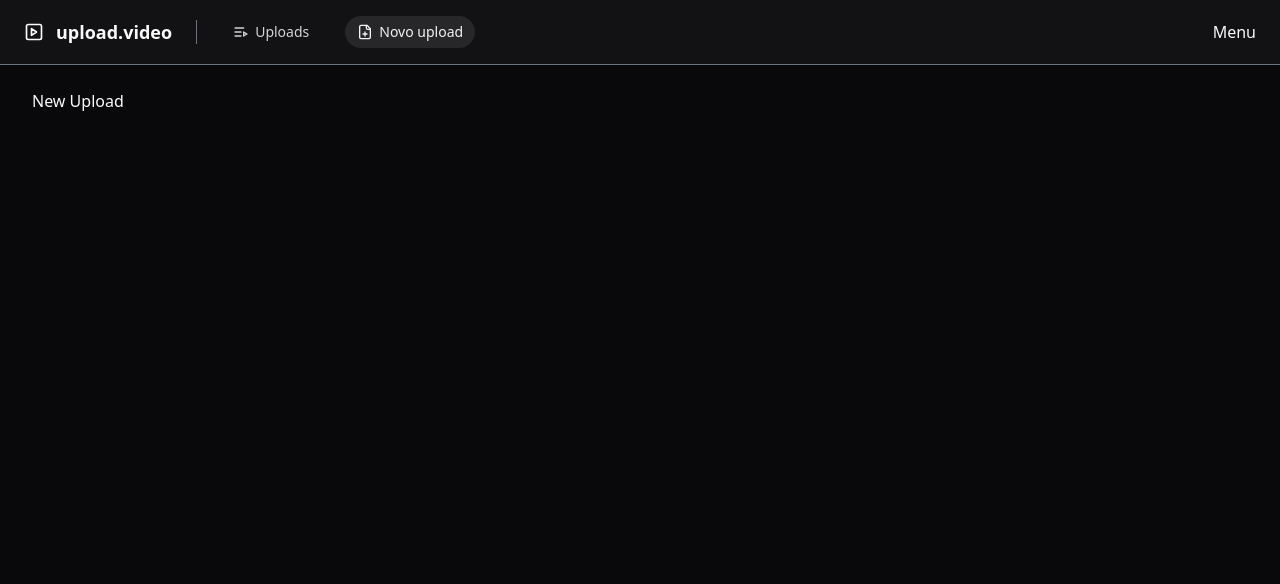
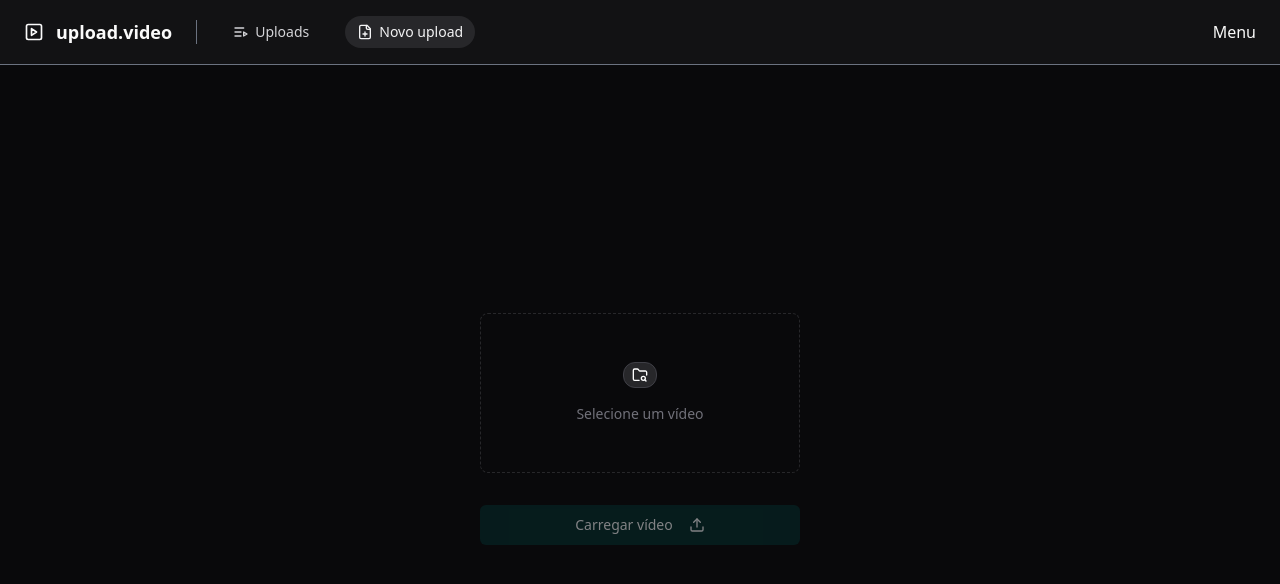
Before and after one commit to upload-video/app, a React (Vite) app: page /new in a window 1280 px wide. Shown: the top 584 px of the page. Built offline with nearby package versions, Linux system fonts and the light colour scheme.

Commit message:
feat: new upload page

```diff
--- a/src/pages/app/new-upload.tsx
+++ b/src/pages/app/new-upload.tsx
@@ -1,5 +1,81 @@
+import { Button } from "@/components/ui/button";
+import { FolderSearch, Upload } from "lucide-react";
+import { useState, ChangeEvent, useMemo, FormEvent } from "react";
+
 export function NewUpload() {
+  const [videoFile, setVideoFile] = useState<File | null>(null)
+
+  function onFileSelected(event: ChangeEvent<HTMLInputElement>) {
+    const { files } = event.target
+
+    if (!files) {
+      return;
+    }
+
+    const selectedFile = files[0]
+
+    setVideoFile(selectedFile)
+  }
+
+  const previewURL = useMemo(() => {
+    if (!videoFile) {
+      return null;
+    }
+
+    return URL.createObjectURL(videoFile);
+  }, [videoFile])
+
+  async function handleUploadVideo(event: FormEvent) {
+    event.preventDefault()
+
+    if (!videoFile) {
+      return null;
+    }
+
+    alert('Enviando...')
+
+  }
+
   return (
-    <h1>New Upload</h1>
+    <form onSubmit={handleUploadVideo} className="flex flex-1 flex-col gap-4 items-center justify-center">
+      <label
+        htmlFor="media"
+        className="w-80 h-40 border border-dashed flex flex-col rounded-lg aspect-video cursor-pointer gap-4 items-center justify-center border-zinc-800"
+      >
+        {previewURL ? (
+          <video
+            src={previewURL}
+            controls={false}
+            className="pointer-events-none inset-0 w-full h-full"
+          />
+        ) : (
+          <>
+            <div className="border border-zinc-700 px-2 py-1 rounded-xl bg-zinc-800">
+              <FolderSearch
+                className="size-4 text-white"
+              />
+            </div>
+            <span className="text-sm text-zinc-500">Selecione um vídeo</span>
+          </>
+        )}
+      </label>
+
+      <input
+        onChange={onFileSelected}
+        accept="video/mp4"
+        type="file"
+        name="media"
+        id="media"
+        className="invisible h-0 w-0"
+      />
+
+      <Button
+        className="w-80 gap-4"
+        disabled={previewURL ? false : true}
+      >
+        Carregar vídeo
+        <Upload className="size-4" />
+      </Button>
+    </form>
   )
 }
```
